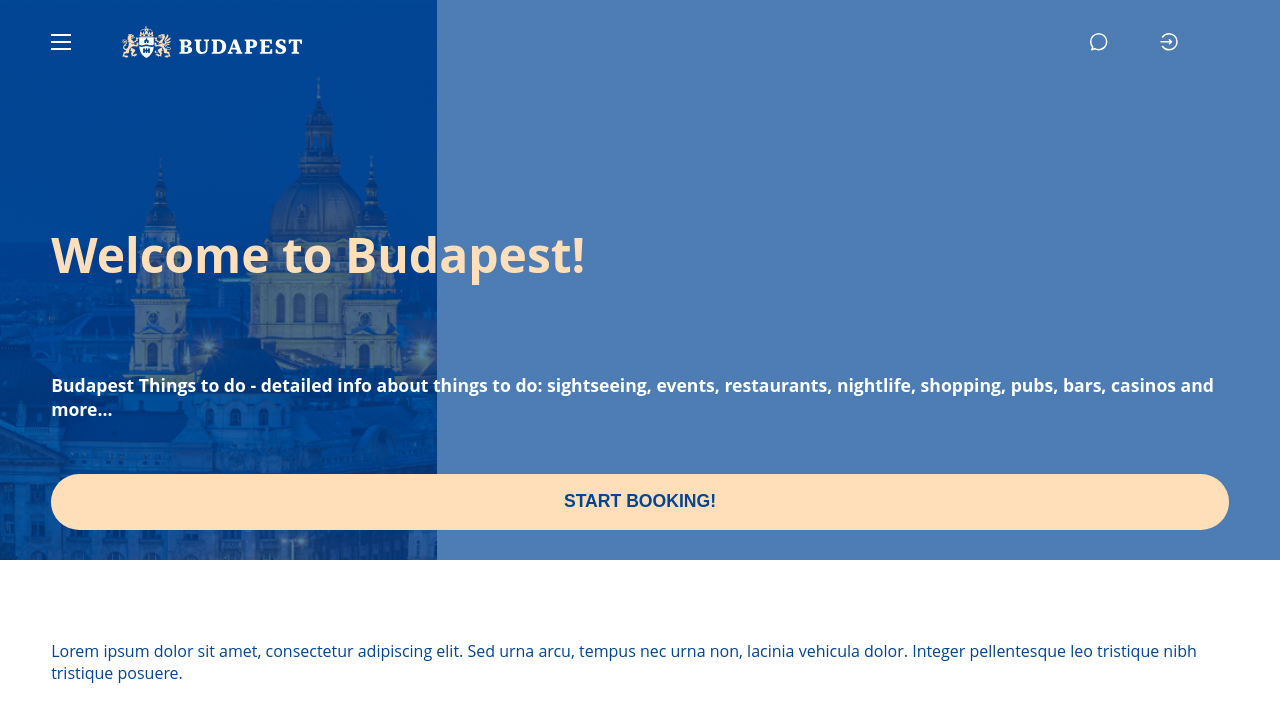
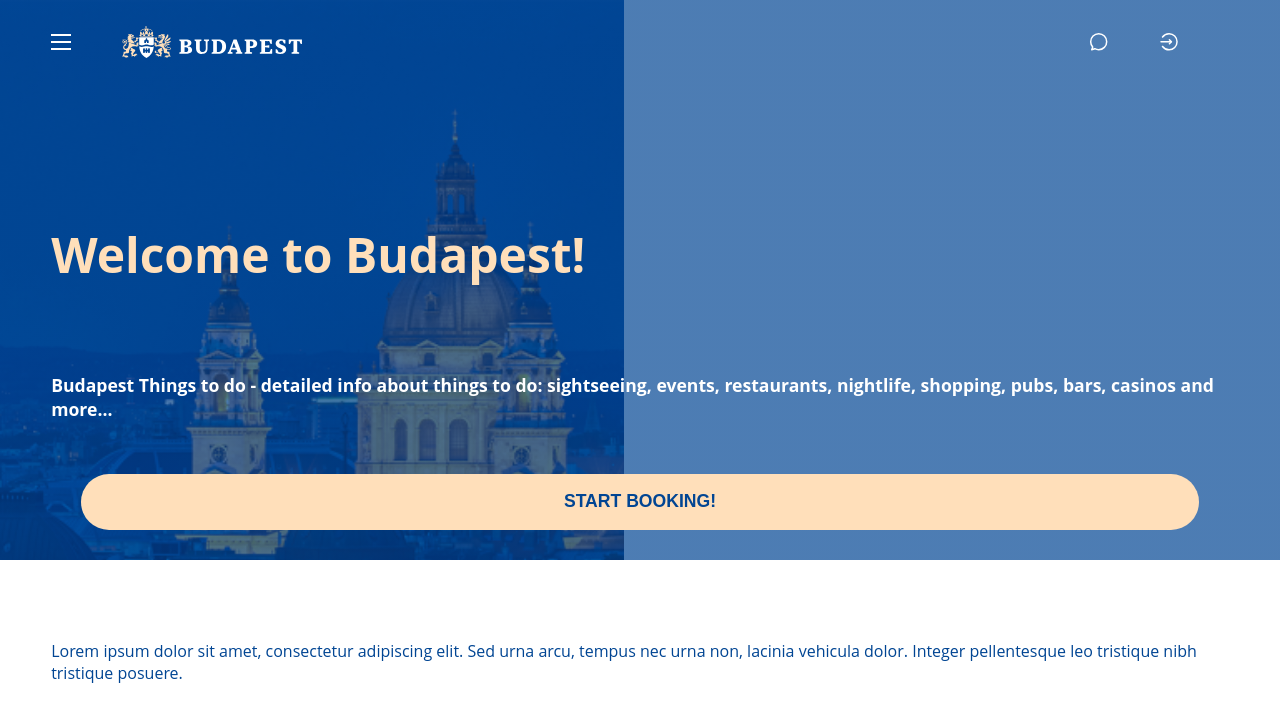
Before and after one commit to Gaben14/BigFish---SiteBuild, a plain HTML site: page index.html in a window 1280 px wide. Drawn offline with Linux system fonts and the light colour scheme.

Commit message:
Main content is done on mobile view. Branch can be closed now.

```diff
--- a/assets/style.css
+++ b/assets/style.css
@@ -4,6 +4,18 @@
     --white: #FFFFFF;
     --secondary-content-blue: #014593;
 
+}
+
+/* Box sizing - Border box*/
+html {
+    -webkit-box-sizing: border-box;
+    -moz-box-sizing: border-box;
+    box-sizing: border-box;
+  }
+  *, *:before, *:after {
+    -webkit-box-sizing: inherit;
+    -moz-box-sizing: inherit;
+    box-sizing: inherit;
 }
 
 /* Importing the font-family Open Sans */
@@ -15,7 +27,6 @@ html, body {
     margin: 0;
     padding: 0;
     font-size: 16px;
-    box-sizing: border-box;
     font-family: 'Open Sans', sans-serif;
 }
 
@@ -23,7 +34,6 @@ html, body {
     max-width: 100%;
     /* max-height: 100vh; */
     height: 100vh;
-    box-sizing: border-box;
 }
 
 /* Sticky header */
@@ -55,7 +65,6 @@ header {
 /* Main Content formatting */
 .main-content {
     /* To avoid going outside of parent use border-box */
-    box-sizing: border-box;
     height: 70%;
     /* Adding linear-gradient to have the necessary opacity over the background.*/
     background:
@@ -84,17 +93,27 @@ header {
     font-size: 1.1em;
 }
 
-.main-content button {
-    width: 100%;
+#main-booking-btn {
     height: 7vh;
+    font-size: 1.1em;
+    font-weight: 700;
+}
+/* End of Main Content formatting. */
+.btn-booking {
+    width: 95%;
     border: none;
     border-radius: 30px;
     display: block;
     margin: 0 auto;
     background-color: var(--main-content-peach);
     color: var(--secondary-content-blue);
-    font-size: 1.1em;
-    font-weight: 700;
+    transition: 0.3s ease-out;
+    transform: scale(1.0);
+}
+
+.btn-booking:hover {
+    transition: 0.3s ease-in;
+    transform: scale(1.1);
 }
 
 .secondary-content {
--- a/index.html
+++ b/index.html
@@ -36,7 +36,7 @@
             <h1>Welcome to Budapest!</h1>
             <h4>Budapest Things to do - detailed info about things to do:
                 sightseeing, events, restaurants, nightlife, shopping, pubs, bars, casinos and more...</h4>
-            <button>START BOOKING!</button>
+            <button class="btn-booking" id="main-booking-btn">START BOOKING!</button>
         </main>
 
         <div class="secondary-content">
```
